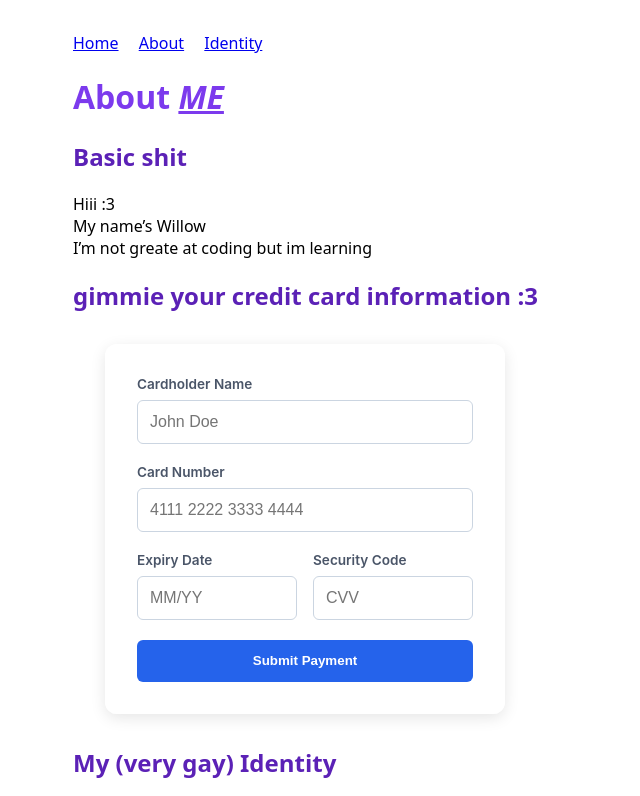
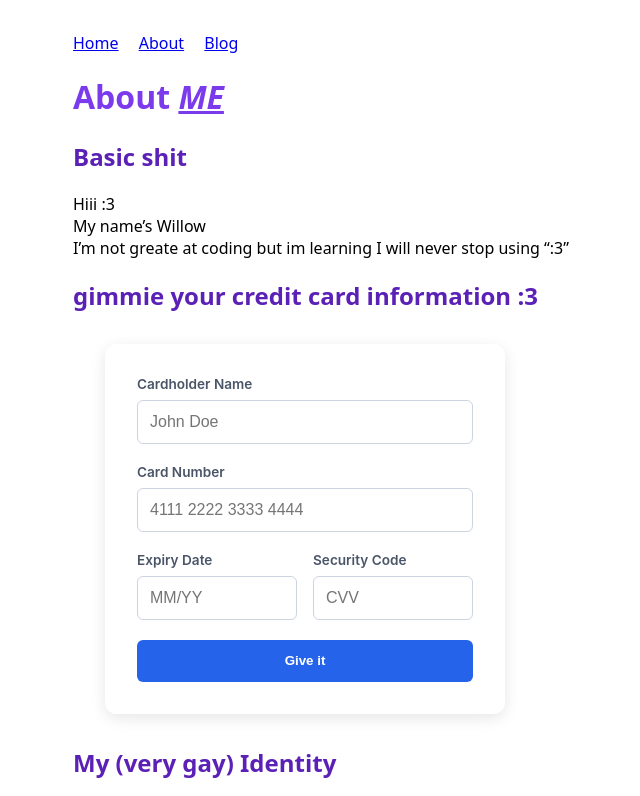
Before and after one commit to PuffBumple/my-site, an Astro site: page /about in a window 1280 px wide. Shown: the top 796 px of the page, without its empty margins (167-807 px from the left). Built offline with nearby package versions, Linux system fonts and the light colour scheme; Astro itself is replaced by a stand-in of ours.

Commit message:
favicon and basic changes in About and layout

```diff
--- a/src/layouts/BaseLayout.astro
+++ b/src/layouts/BaseLayout.astro
@@ -18,7 +18,7 @@ const { title } = Astro.props;
     <nav>
       <a href="/">Home</a>
       <a href="/about">About</a>
-      <a href="/blog">Identity</a>
+      <a href="/blog">Blog</a>
     </nav>
     <slot />  <!-- Page content is injected here -->
   </body>
--- a/src/pages/about.md
+++ b/src/pages/about.md
@@ -9,6 +9,7 @@ Hiii :3
 <br>
   My name's Willow <br>
   I'm not greate at coding but im learning
+  I will never stop using ":3"
 
 ## <span style="color: #5b21b6;">gimmie your credit card information :3</span>
 
@@ -100,7 +101,7 @@ button[type="submit"] {
       <input type="text" id="card-cvc" inputmode="numeric" placeholder="CVV" required>
     </div>
   </div>
-  <button type="submit">Submit Payment</button>
+  <button type="submit">Give it</button>
 </form>
 </div>
 
--- a/src/pages/index.astro
+++ b/src/pages/index.astro
@@ -6,8 +6,8 @@ import Card from '../components/Card.astro';
 const title = "What everything means";
 const features = [
   "Home page = what you see right now :3",
+  "about= stuff about me :3",
   "Blog = where I write about my thoughts, crushes, daily arson, and whatever else I want to talk about :3",
-  "Identity= a page where I talk about my identity and how I feel about it. It's a bit of a mess :3",
 ];
 ---
 
```
Also changed, not shown: public/favicon.ico, 1 other file.
